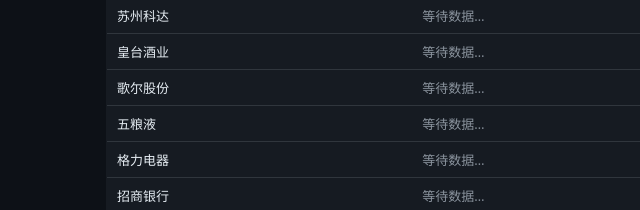
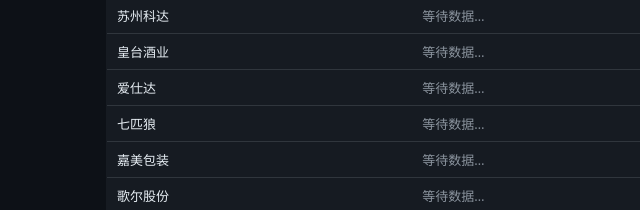
Before and after one commit to yangzhao727/stock, a plain HTML site: page index.html in a window 1280 px wide. Shown: the part 588-798 px from the top of the page, 0-640 px from the left. Drawn offline with Linux system fonts and the light colour scheme.

Commit message:
补充持仓三票触发位（不含股数成本）

```diff
--- a/index.html
+++ b/index.html
@@ -107,6 +107,23 @@ const WATCH = [
   {code:"sz000995", name:"皇台酒业",
    note:"投机票（换手29.8%）：仅娱乐级观察，不进主池",
    lv:[ {p:15.31, t:"down", tag:"今日低点", act:"跌破→继续看戏"} ]},
+  {code:"sz002403", name:"爱仕达",
+   note:"机器人板块影子股（智元代工+钱江机器人）：清仓线10.40（收盘）；走弱线10.80放量→减半；双顶11.44→卖2000锁利；目标12.0",
+   lv:[ {p:10.40, t:"down", tag:"清仓线", act:"收盘跌破→全清"},
+        {p:10.80, t:"down", tag:"走弱线", act:"放量跌破→减半"},
+        {p:11.44, t:"up",   tag:"双顶压力", act:"触到→卖2000锁利"},
+        {p:12.00, t:"up",   tag:"二波目标", act:"到→剩余全出"} ]},
+  {code:"sz002029", name:"七匹狼",
+   note:"妖股崩塌退潮期，反弹全是逃命波：清仓线6.30（收盘）；反弹7.05→卖1800",
+   lv:[ {p:6.30,  t:"down", tag:"清仓线", act:"收盘跌破→全清"},
+        {p:6.60,  t:"down", tag:"今日低点", act:"跌破→逼近清仓"},
+        {p:7.05,  t:"up",   tag:"反弹减仓", act:"到→卖1800股"} ]},
+  {code:"sz002969", name:"嘉美包装",
+   note:"重组预期+假突破前科：清仓线8.50（收盘）；解禁线9.20收复→信号+1；目标9.80→10.2",
+   lv:[ {p:8.50,  t:"down", tag:"清仓线", act:"收盘跌破→全清"},
+        {p:8.56,  t:"down", tag:"双底观察", act:"三度不破→筑底确认"},
+        {p:9.20,  t:"up",   tag:"解禁线", act:"收复→信号+1"},
+        {p:9.80,  t:"up",   tag:"目标一", act:"到→减半落袋"} ]},
   {code:"sz002241", name:"歌尔股份",
    note:"⭐观察池优等生：AI眼镜全球代工龙头（Meta独家1000万台+华为350万台），Q3净利+45%。等三信号：缩量止跌+不创新低+站回均价。进场：22.0~22.5 企稳→2万（止损21.8）；更深 21.0~21.5→赔率更好（止损20.8）；目标 24.4→25.7",
    lv:[ {p:21.80, t:"down", tag:"深低吸止损", act:"收盘跌破→全部放弃"},
```
